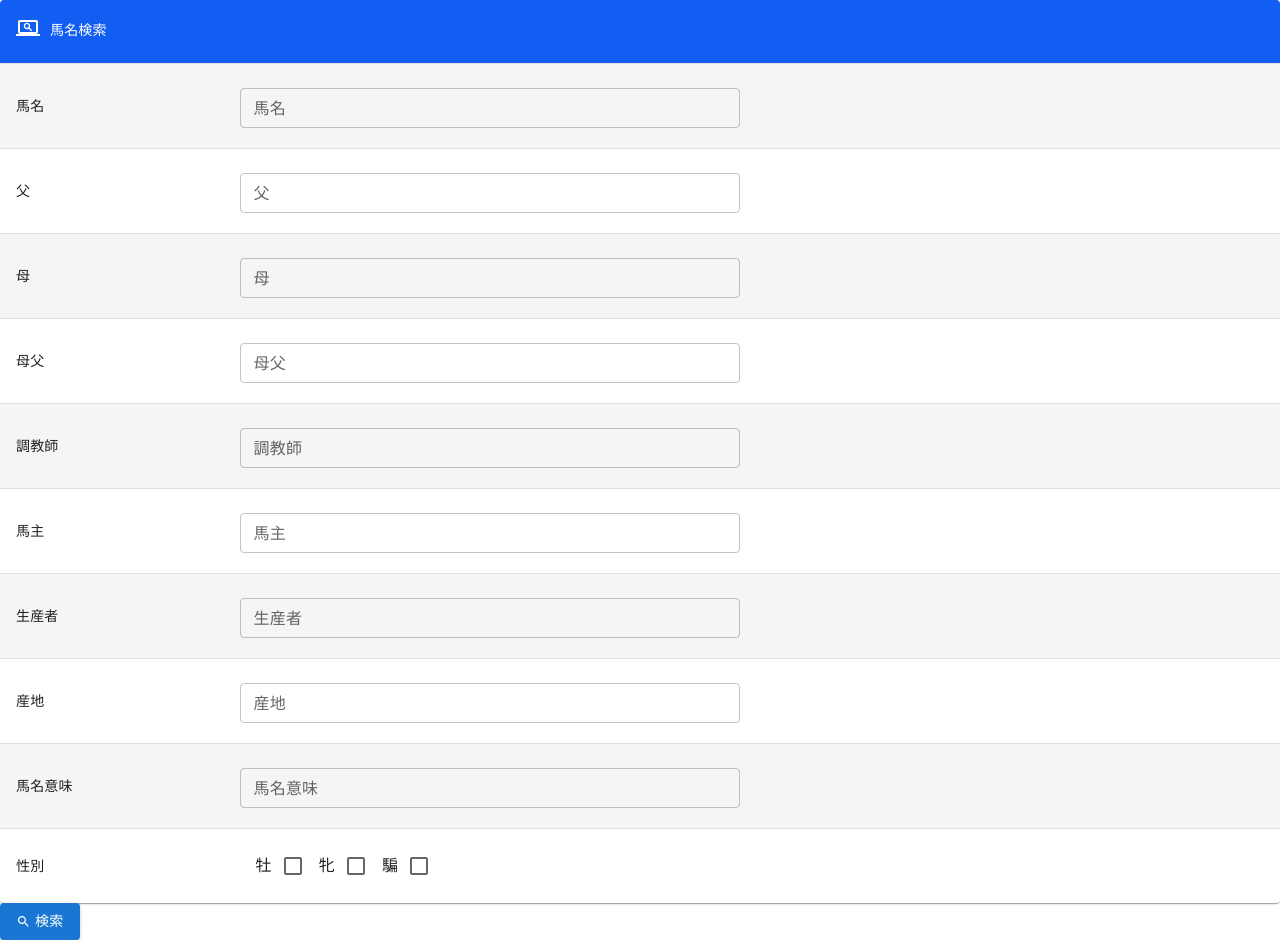
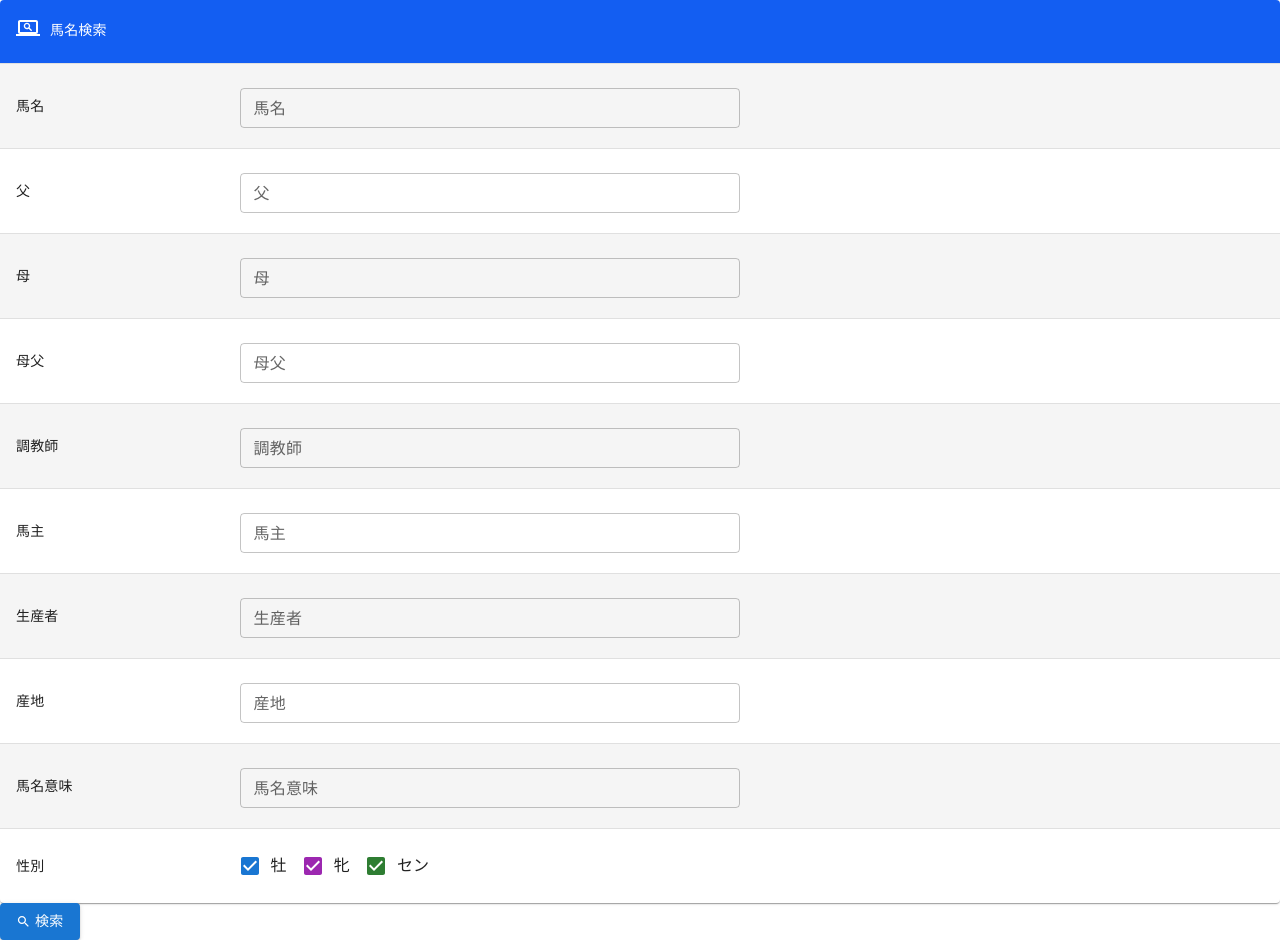
Before and after one commit to 05675/frontend, a React (Create React App) app: page / in a window 1280 px wide. Built offline with nearby package versions, Linux system fonts and the light colour scheme.

Commit message:
性別のリクエストを実装。

```diff
--- a/src/form/searchArea.tsx
+++ b/src/form/searchArea.tsx
@@ -1,5 +1,5 @@
 /* eslint-disable @typescript-eslint/no-unused-vars */
-import React, { useCallback } from "react";
+import React, { useCallback, useState } from "react";
 import Table from "@mui/material/Table";
 import TableHead from "@mui/material/TableHead";
 import TableRow from "@mui/material/TableRow";
@@ -18,25 +18,10 @@ import FormGroup from "@mui/material/FormGroup";
 import FormControlLabel from "@mui/material/FormControlLabel";
 import { ErrorMessage, HorseName } from "utils/validation";
 import { SearchHorseInfo } from "hooks/searchHorseInfo";
+import { HorseInfo } from "types/api/horseInfo";
 
 interface Props {
   label?: string;
-}
-
-interface Info {
-  horseName?: string;
-  birthday?: string;
-  father?: string;
-  mother?: string;
-  motherFather?: string;
-  motherMother?: string;
-  sex?: string;
-  coatColor?: string;
-  horseNameMeaning?: string;
-  horseOwner?: string;
-  trainer?: string;
-  productionRanch?: string;
-  origin?: string;
 }
 
 const StyledTableCell = styled(TableCell)(({ theme }) => ({
@@ -80,7 +65,10 @@ export const SearchArea: React.FC<Props> = (props) => {
       mother: "",
       motherFather: "",
       motherMother: "",
-      sex: "",
+      sex: [],
+      male: "",
+      wife: "",
+      counterfeit: "",
       coatColor: "",
       horseNameMeaning: "",
       horseOwner: "",
@@ -94,9 +82,17 @@ export const SearchArea: React.FC<Props> = (props) => {
     SearchHorseInfo();
 
   const onSubmit = useCallback(
-    (data: Info) => {
+    (data: HorseInfo) => {
       getValues();
-      console.log("test data:", data);
+      if (data.male) {
+        data.male = "牡";
+      }
+      if (data.wife) {
+        data.wife = "牝";
+      }
+      if (data.counterfeit) {
+        data.counterfeit = "せん";
+      }
       getSearchHorseInfo(data);
     },
     [getSearchHorseInfo, getValues]
@@ -285,22 +281,31 @@ export const SearchArea: React.FC<Props> = (props) => {
                 <StyledTableCell align="left">
                   <FormGroup row>
                     <FormControlLabel
-                      control={<Checkbox />}
+                      control={<Checkbox defaultChecked name="male" />}
                       label="牡"
-                      labelPlacement="start"
-                      {...register("sex")}
+                      {...register("male")}
                     />
                     <FormControlLabel
-                      control={<Checkbox color="secondary" />}
+                      control={
+                        <Checkbox
+                          defaultChecked
+                          name="wife"
+                          color="secondary"
+                        />
+                      }
                       label="牝"
-                      labelPlacement="start"
-                      {...register("sex")}
+                      {...register("wife")}
                     />
                     <FormControlLabel
-                      control={<Checkbox color="success" />}
-                      label="騙"
-                      labelPlacement="start"
-                      {...register("sex")}
+                      control={
+                        <Checkbox
+                          defaultChecked
+                          name="counterfeit"
+                          color="success"
+                        />
+                      }
+                      label="セン"
+                      {...register("counterfeit")}
                     />
                   </FormGroup>
                 </StyledTableCell>
--- a/src/hooks/searchHorseInfo.ts
+++ b/src/hooks/searchHorseInfo.ts
@@ -9,9 +9,9 @@ export const SearchHorseInfo = () => {
    * TODO: 性別のクエリパラメータの作成
    */
   const getSearchHorseInfo = async (params: HorseInfo) => {
-    console.log("test params:", params);
     try {
-      const res = await axios.get("/api/horseinfoes", {
+      // TODO: URLを「/api/horseinfoes」の記載だけで済むようにしたい
+      const res = await axios.get("https://localhost:5001/api/horseinfoes", {
         params: {
           horseName: params.horseName,
           birthday: params.birthday,
@@ -19,7 +19,9 @@ export const SearchHorseInfo = () => {
           mother: params.mother,
           motherFather: params.motherFather,
           motherMother: params.motherMother,
-          sex: params.sex,
+          male: params.male,
+          wife: params.wife,
+          counterfeit: params.counterfeit,
           coatColor: params.coatColor,
           horseNameMeaning: params.horseNameMeaning,
           horseOwner: params.horseOwner,
--- a/src/types/api/horseInfo.ts
+++ b/src/types/api/horseInfo.ts
@@ -5,7 +5,10 @@ export type HorseInfo = {
   mother?: string;
   motherFather?: string;
   motherMother?: string;
-  sex?: string;
+  sex?: string[];
+  male?: string;
+  wife?: string;
+  counterfeit?: string;
   coatColor?: string;
   horseNameMeaning?: string;
   horseOwner?: string;
```
